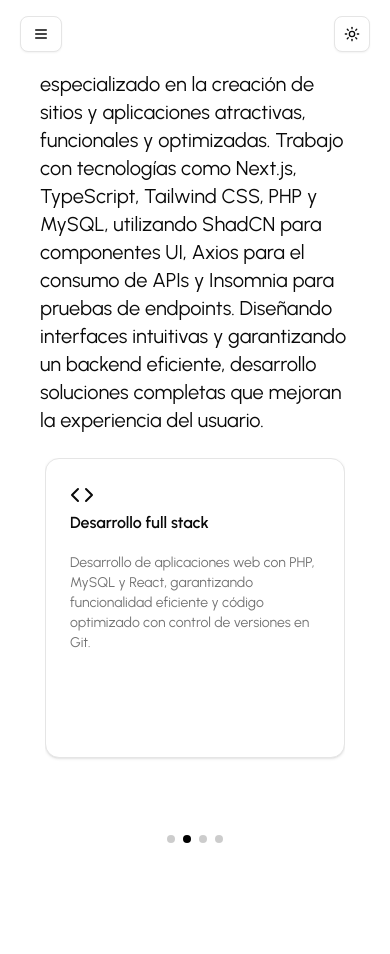
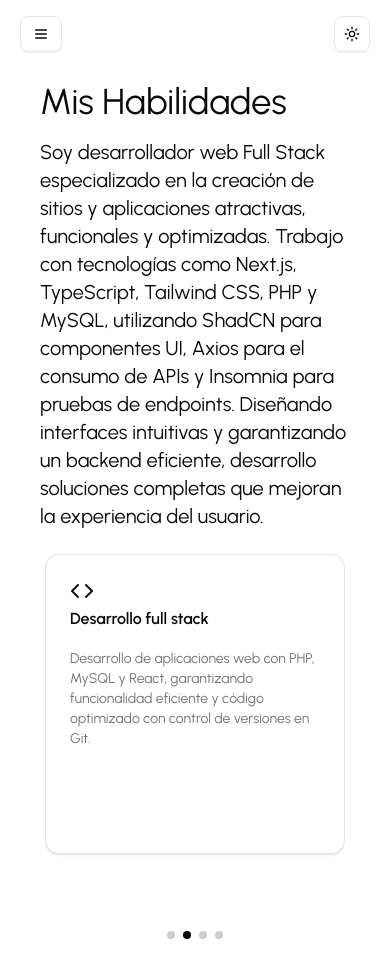
Before and after one commit to jbaxax/javedev-portfolio, a Next.js app: page /skills in a window 390 px wide. Before the commit the page ends 858 px from the top, so only its background shows below. Built offline with nearby package versions, Linux system fonts and the light colour scheme.

Commit message:
💄update styles

```diff
--- a/app/(routes)/skills/page.tsx
+++ b/app/(routes)/skills/page.tsx
@@ -2,7 +2,7 @@ import SliderServices from "./components/slider-services";
 
 export default function Skills() {
   return (
-    <div className="flex flex-col h-screen gap-6 lg:flex-row items-center justify-center  px-10 lg:px-40 lg:min-w-[930px]">
+    <div className="flex flex-col h-screen gap-6 lg:flex-row items-center justify-center  px-10 lg:px-40 lg:min-w-[930px] mt-24 md:mt-0">
       <div className="max-w-[650px]">
         <h1 className="text-4xl md:text-7xl ">Mis Habilidades</h1>
         <p className="mt-4 text-xl md:text-2xl">
--- a/components/navbar/index.tsx
+++ b/components/navbar/index.tsx
@@ -5,7 +5,7 @@ import NavToggle from "./nav-toggle";
 
 export default function Navbar() {
   return (
-    <header className="fixed bg-white dark:bg-black top-0 z-50 flex justify-between px-5 lg:px-10 py-4 w-full lg:min-w-[950px]">
+    <header className="fixed bg-transparent top-0 z-50 flex justify-between px-5 lg:px-10 py-4 w-full lg:min-w-[950px]">
       <div className="hidden lg:block ">
         <h1 className="text-4xl font-bold ">
           Jave<span className="text-orange-400">Dev</span>
--- a/components/stats/data.tsx
+++ b/components/stats/data.tsx
@@ -7,7 +7,7 @@ export const itemsStats = [
   },
   {
     id: 2,
-    value: "12",
+    value: "2",
     title: "Proyectos terminados",
     hoverBg: "hover:text-blue-500 transition-colors duration-300 ",
   },
```
